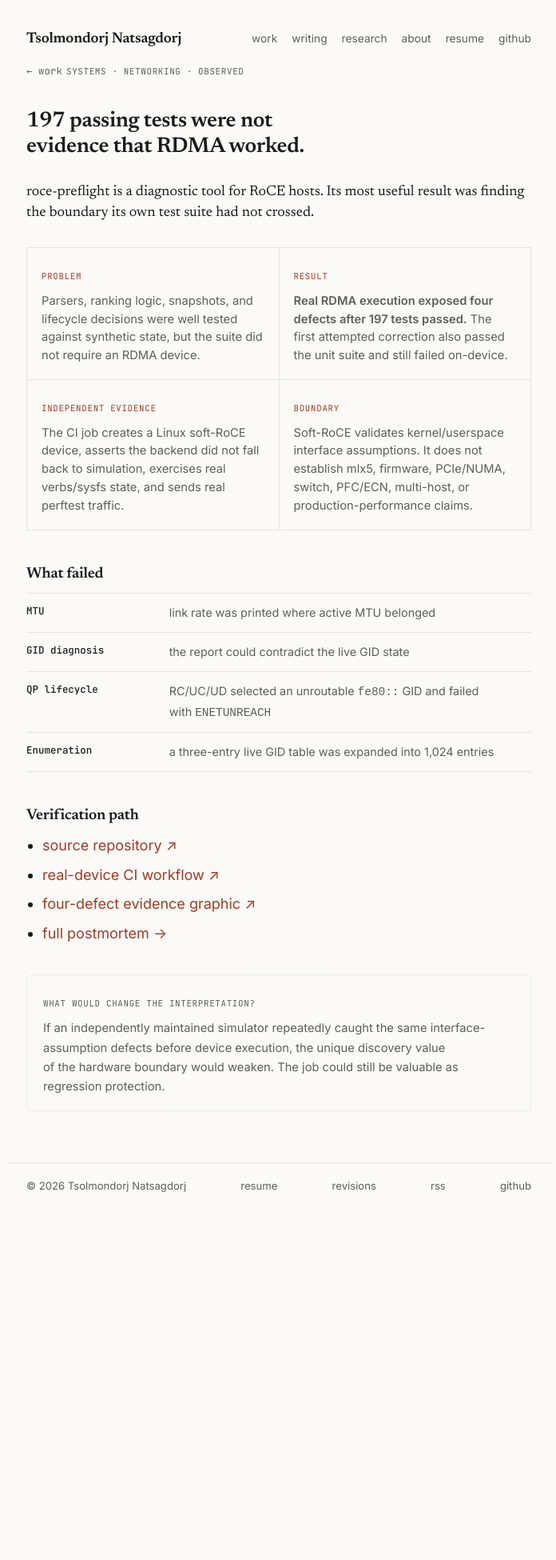
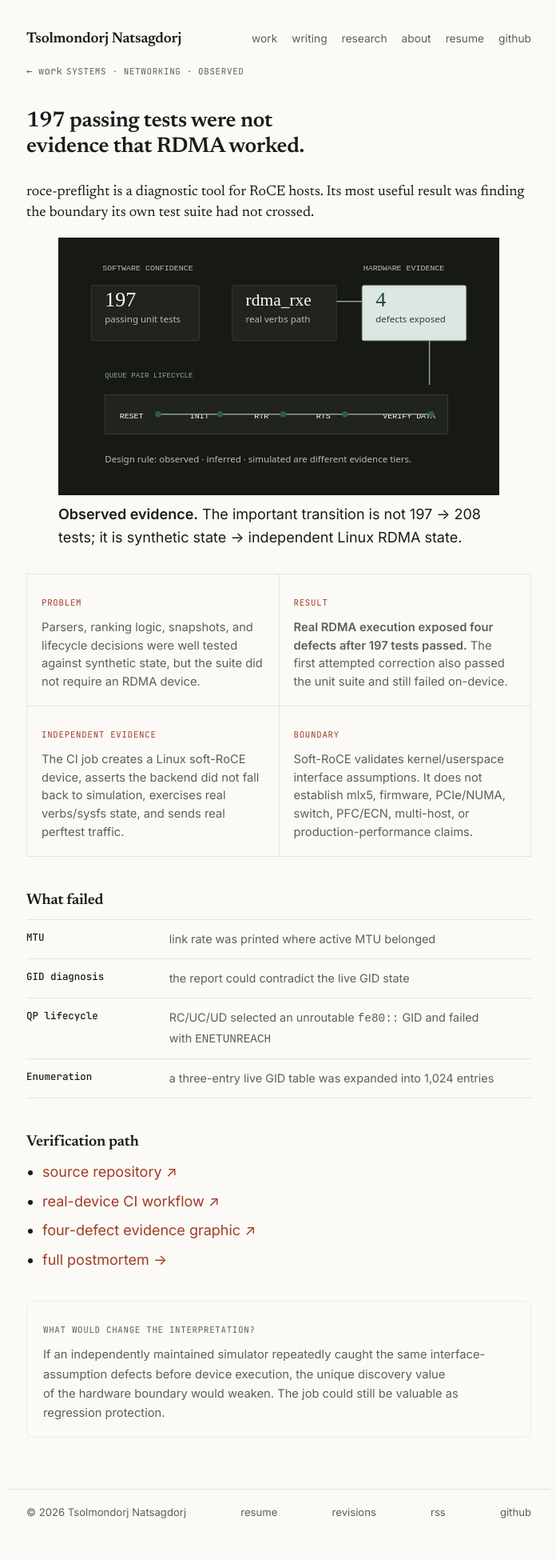
Before and after one commit to 0xSoftBoi/0xSoftBoi.github.io, a Jekyll site: the page built from work/roce-preflight.html, in a window 1280 px wide. Shown: the whole page at 80% size, without its empty margins (291-987 px from the left). Built offline with Jekyll 4.4.1, drawn with Linux system fonts in a browser that asks for light colours; before the commit the page ends 1542 px from its top, so only the background shows below that.

Commit message:
portfolio: make RDMA case study visually inspectable

```diff
--- a/work/roce-preflight.html
+++ b/work/roce-preflight.html
@@ -8,6 +8,8 @@ permalink: /work/roce-preflight/
   <span class="program-kicker">systems · networking · observed</span>
   <h1>197 passing tests were not evidence that RDMA worked.</h1>
   <p class="lede">roce-preflight is a diagnostic tool for RoCE hosts. Its most useful result was finding the boundary its own test suite had not crossed.</p>
+
+  <figure class="evidence-figure dark-evidence"><img src="{{ '/assets/evidence/roce-preflight.svg' | relative_url }}" alt="Diagram showing 197 passing unit tests, a real Soft-RoCE verbs path, and four defects exposed by device execution."><figcaption><strong>Observed evidence.</strong> The important transition is not 197 → 208 tests; it is synthetic state → independent Linux RDMA state.</figcaption></figure>
 
   <div class="skim-grid">
     <div><span>Problem</span><p>Parsers, ranking logic, snapshots, and lifecycle decisions were well tested against synthetic state, but the suite did not require an RDMA device.</p></div>
```
